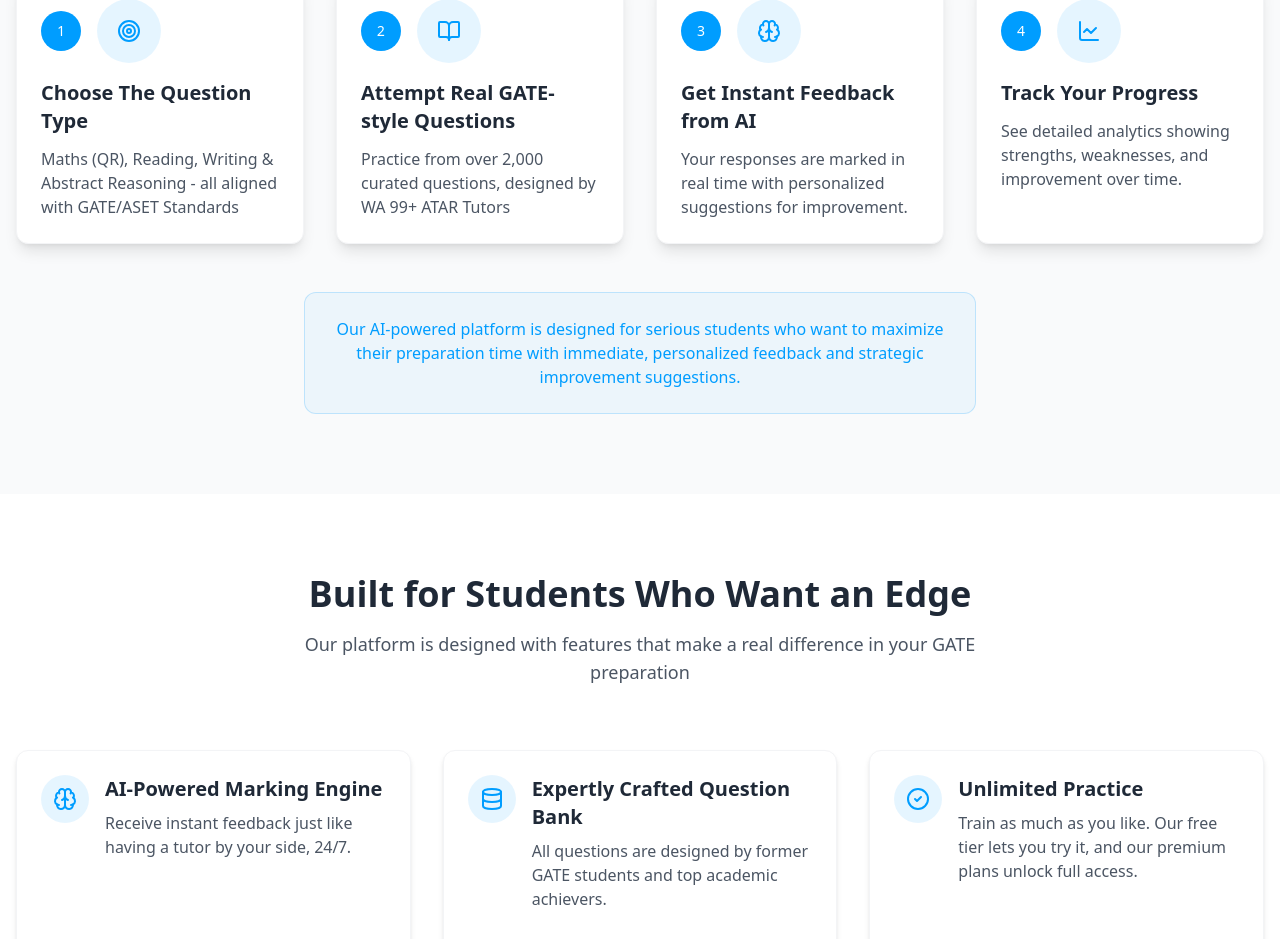
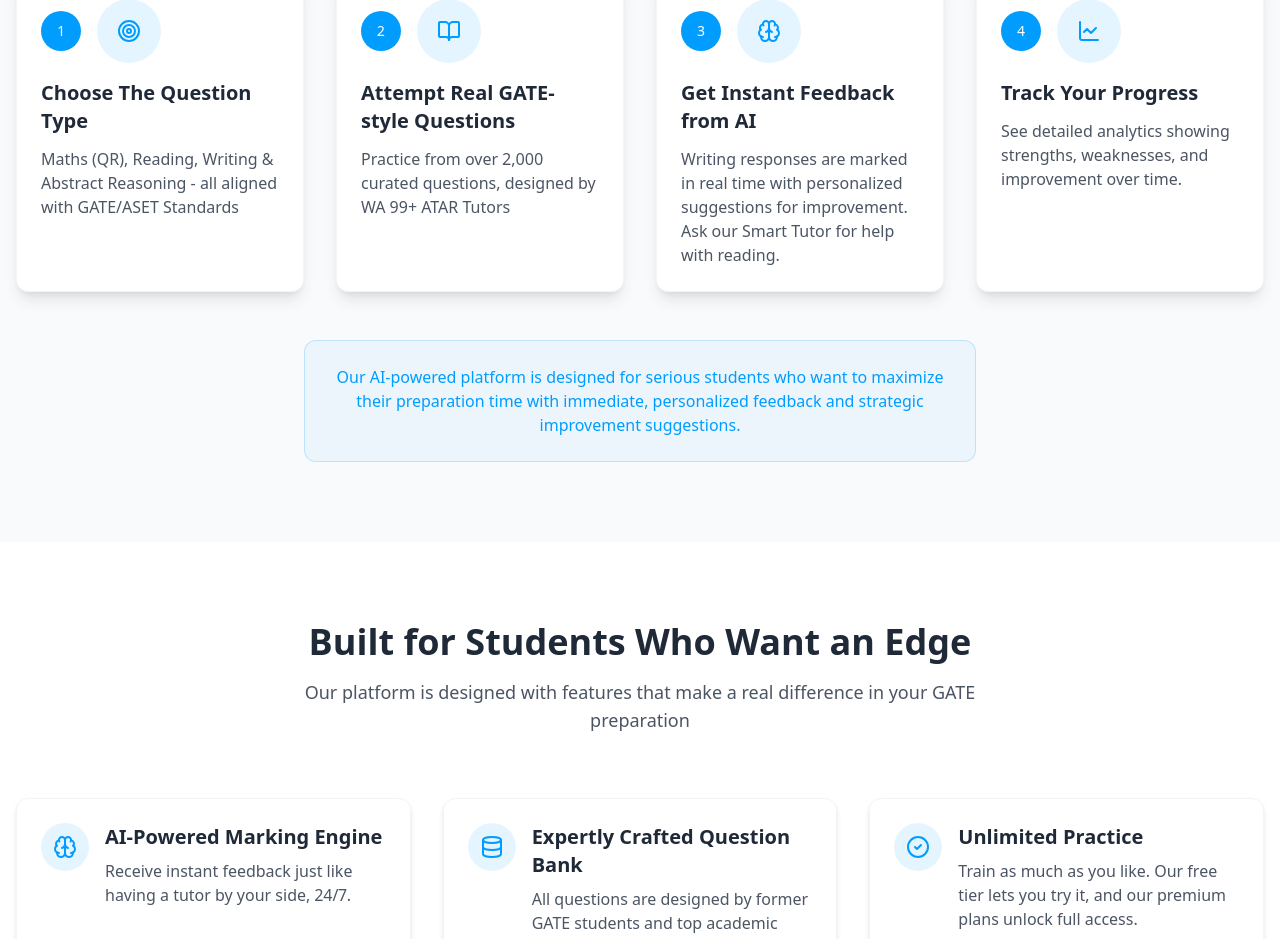
Before and after one commit to metaphexx/gate-ai-prepwise, a React (Vite) app: page / in a window 1280 px wide. Shown: the part 874-1813 px from the top of the page. Built offline with nearby package versions, Linux system fonts and the light colour scheme.

Commit message:
Fix: Improve AI feedback messaging
Improve AI feedback messaging for writing and reading.

```diff
--- a/src/components/landing/how-it-works.tsx
+++ b/src/components/landing/how-it-works.tsx
@@ -12,7 +12,7 @@ const steps = [{
 }, {
   icon: Brain,
   title: 'Get Instant Feedback from AI',
-  description: 'Your responses are marked in real time with personalized suggestions for improvement.'
+  description: 'Writing responses are marked in real time with personalized suggestions for improvement. Ask our Smart Tutor for help with reading.'
 }, {
   icon: LineChart,
   title: 'Track Your Progress',
```
